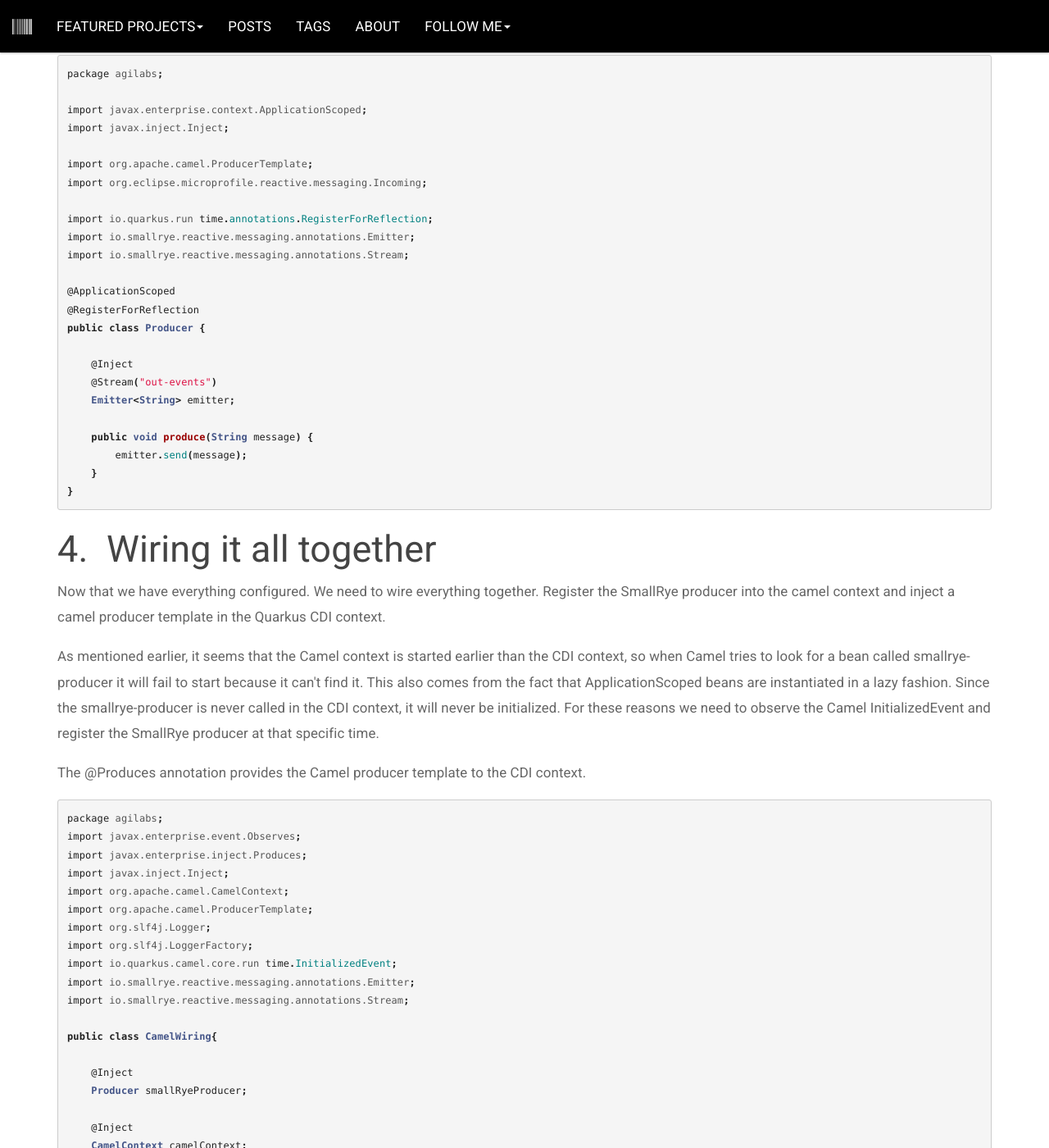
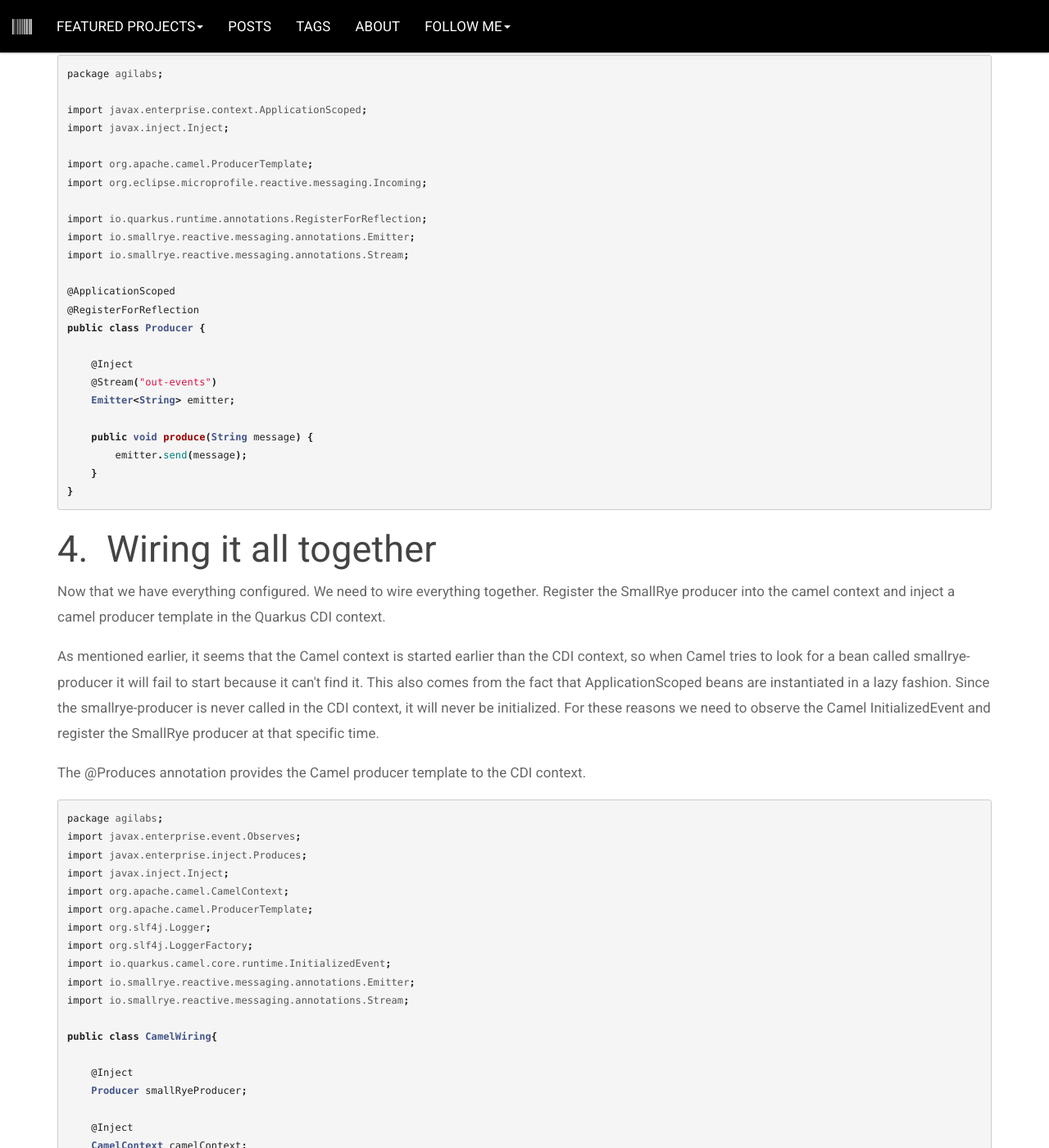
Before and after one commit to alainpham/alainpham.github.io, a Jekyll site: the page built from _posts/2019-07-04-quarkus-kafka-camel-servlet-wiring-it-together.html, in a window 1280 px wide and 1400 px high, scrolled down 3999 px. Shown: the whole window at 82% size. Built offline with Jekyll 4.4.1, drawn with Linux system fonts in a browser that asks for light colours; comment, search, counter and statistics services are not loaded.

Commit message:
type on quarkus post

```diff
--- a/_posts/2019-07-04-quarkus-kafka-camel-servlet-wiring-it-together.html
+++ b/_posts/2019-07-04-quarkus-kafka-camel-servlet-wiring-it-together.html
@@ -187,7 +187,7 @@ import javax.inject.Inject;
 import org.apache.camel.ProducerTemplate;
 import org.eclipse.microprofile.reactive.messaging.Incoming;
 
-import io.quarkus.run time.annotations.RegisterForReflection;
+import io.quarkus.runtime.annotations.RegisterForReflection;
 import io.smallrye.reactive.messaging.annotations.Emitter;
 import io.smallrye.reactive.messaging.annotations.Stream;
 
@@ -228,7 +228,7 @@ import org.apache.camel.CamelContext;
 import org.apache.camel.ProducerTemplate;
 import org.slf4j.Logger;
 import org.slf4j.LoggerFactory;
-import io.quarkus.camel.core.run time.InitializedEvent;
+import io.quarkus.camel.core.runtime.InitializedEvent;
 import io.smallrye.reactive.messaging.annotations.Emitter;
 import io.smallrye.reactive.messaging.annotations.Stream;
 
```
